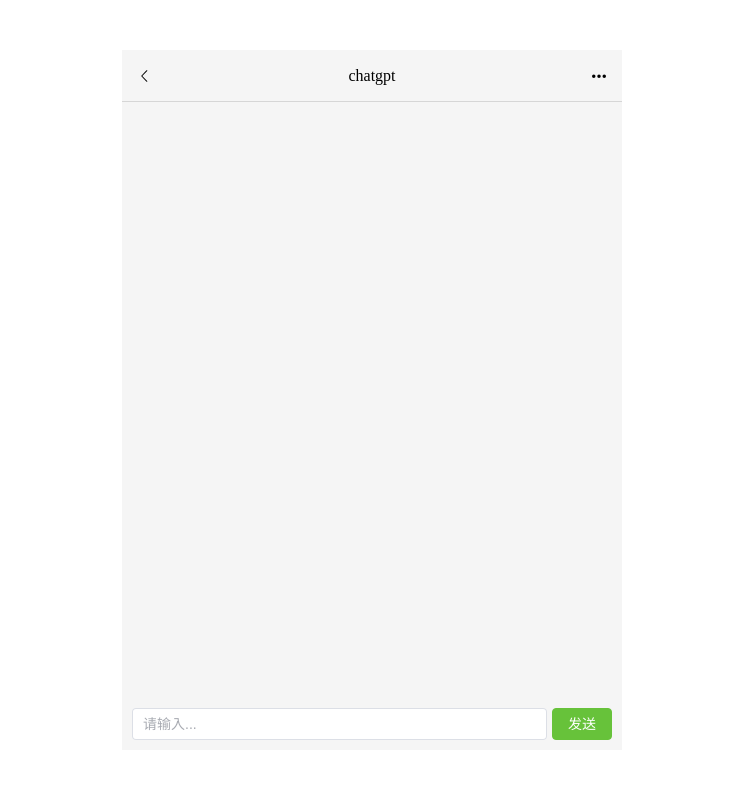
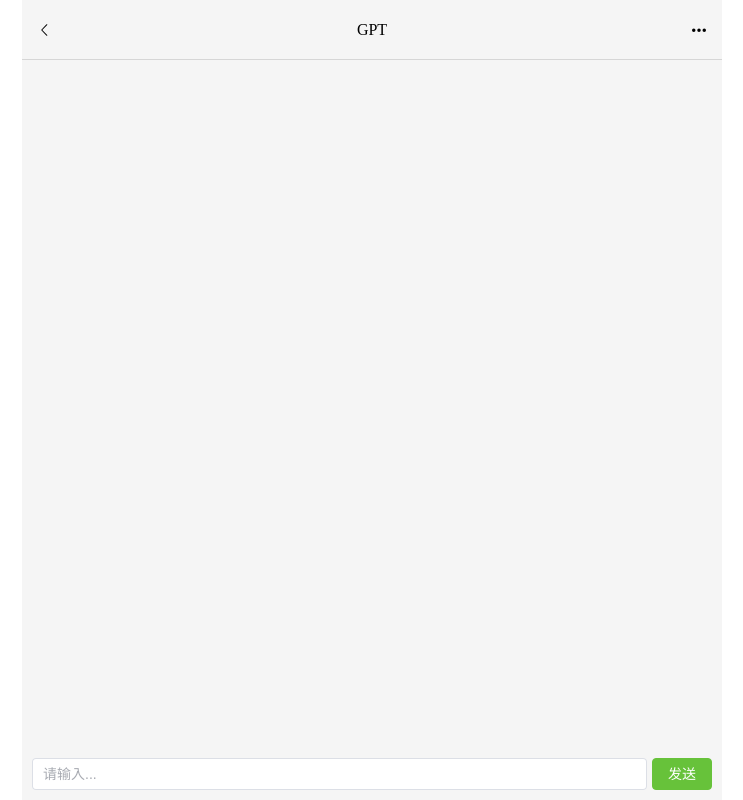
Before and after one commit to CodingAndSleeping/chatgpt-api, a Vue app: page / in a window 1280 px wide. Shown: the whole page, without its empty margins (268-1011 px from the left). Built offline with nearby package versions, Linux system fonts and the light colour scheme.

Commit message:
小修改

```diff
--- a/src/App.vue
+++ b/src/App.vue
@@ -14,9 +14,5 @@ html,body{
     margin: 0;
 }
 
-::-webkit-scrollbar{
-    width: 10px;
-    height: 10px;
-}
 
 </style>
--- a/src/components/ChatIndex.vue
+++ b/src/components/ChatIndex.vue
@@ -65,19 +65,19 @@ watch(messages, () => {
 
 <template>
   <div class="chatBody">
-    <div class="header">
+    <header class="header">
       <el-icon><ArrowLeft /></el-icon>
-      <div>chatgpt</div>
+      <div>GPT</div>
       <el-icon><MoreFilled /></el-icon>
-    </div>
-    <ul class="message" ref="msgList">
+    </header>
+    <ul class="messageBody" ref="msgList">
       <li
         v-for="(msg, index) in messages"
         :key="index"
         :class="msg.role == 'assistant' ? 'assisClass' : 'userClass'"
       >
         <div class="chatMeg" v-show="msg.role == 'assistant'">
-          <img src="../assets/robot.png" alt="gpt" />
+          <img src="../assets/syz.jpg" alt="gpt" />
           <div :class="msg.role == 'assistant' ? 'assisBubble' : 'userBubble'">
             {{ msg.content }}
           </div>
@@ -87,11 +87,11 @@ watch(messages, () => {
           <div :class="msg.role == 'assistant' ? 'assisBubble' : 'userBubble'">
             {{ msg.content }}
           </div>
-          <img src="../assets/user.png" alt="user" />
+          <img src="../assets/lzt.jpg" alt="user" />
         </div>
       </li>
     </ul>
-    <div class="input">
+    <footer class="footer">
       <el-input
         v-model="inputVal"
         placeholder="请输入..."
@@ -99,7 +99,7 @@ watch(messages, () => {
       />
 
       <el-button type="success" @click="sendMsg">发送</el-button>
-    </div>
+    </footer>
   </div>
 </template>
 
@@ -109,8 +109,8 @@ watch(messages, () => {
   display: flex;
   flex-direction: column;
   justify-content: space-between;
-  height: 700px;
-  width: 500px;
+  height: 800px;
+  width: 700px;
   top: 0;
   bottom: 0;
   left: 0;
@@ -127,7 +127,7 @@ watch(messages, () => {
     padding: 0 15px;
   }
 
-  .message {
+  .messageBody {
     height: 90%;
     width: 100%;
     overflow-y: auto;
@@ -147,7 +147,8 @@ watch(messages, () => {
         img {
           height: 30px;
           width: 30px;
-          padding: 0 5px;
+          margin: 0 10px;
+          border-radius: 4px;
         }
 
         .assisBubble {
@@ -204,15 +205,15 @@ watch(messages, () => {
     }
   }
 
-  .message::-webkit-scrollbar {
+  .messageBody::-webkit-scrollbar {
     width: 3px;
   }
-  .message:hover::-webkit-scrollbar-thumb {
+  .messageBody:hover::-webkit-scrollbar-thumb {
     background-color: #bababa;
-    border-radius: 3px;
+    border-radius: 6px;
   }
 
-  .input {
+  .footer {
     padding: 10px;
     display: flex;
     .el-input {
```
Also changed, not shown: src/assets/lzt.jpg (added), src/assets/syz.jpg (added).
